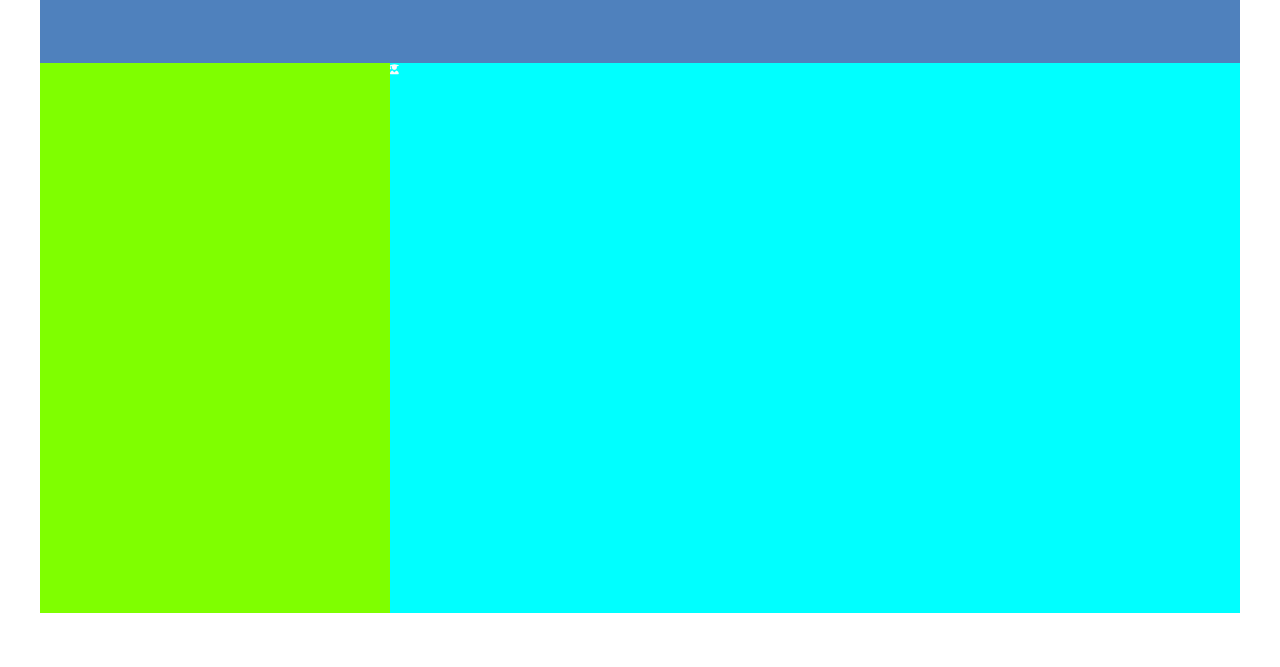
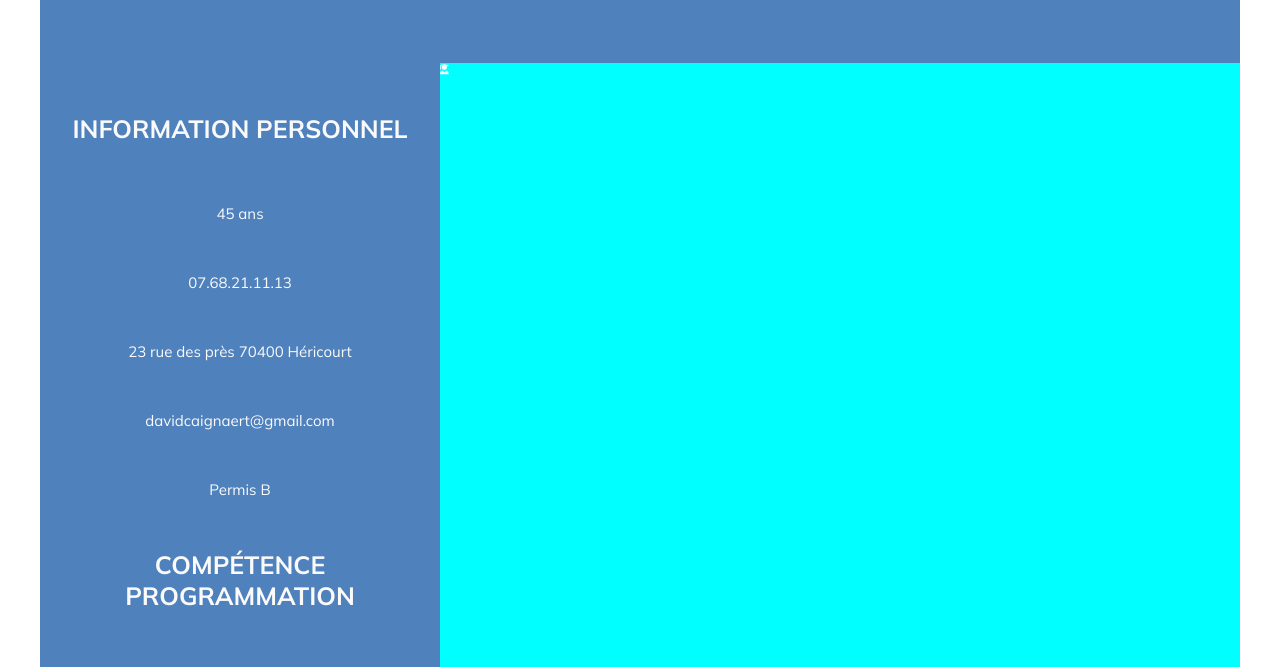
Before and after one commit to David-Caignaert/cv-david-caignaert, a website: page index.html in a window 1280 px wide. Shown: the part 187-854 px from the top of the page. Before the commit the page ends 800 px from the top, so only its background shows below. Drawn offline with Linux system fonts and the light colour scheme.

Commit message:
aside
Mise en page et style du aside

```diff
--- a/index.html
+++ b/index.html
@@ -17,17 +17,43 @@
     <title>CV david caignaert</title>
   </head>
   <body>
+    <!--Mise en place du grid -->
+
     <div class="grid__container">
+      <!-- La photo d'identité -->
       <div class="picture"></div>
+
+      <!-- le header -->
       <header>
         <h1>caignaert david</h1>
         <h2>développeur web et web mobile</h2>
       </header>
-      <aside class="aside">
-        <div></div>
-        <div></div>
+
+      <!-- Le aside -->
+      <aside>
+        <div>
+          <h1>Information personnel</h1>
+          <p>45 ans</p>
+          <p>07.68.21.11.13</p>
+          <p>23 rue des près 70400 Héricourt</p>
+          <p>davidcaignaert@gmail.com</p>
+          <p>Permis B</p>
+        </div>
+        <div>
+          <h1>Compétence programmation</h1>
+          <p><i class="fab fa-html5"></i>HTML</p>
+          <p><i class="fab fa-css3-alt"></i>CSS</p>
+          <p>C#</p>
+          <p><i class="fab fa-node-js"></i>JS</p>
+          <p><i class="fab fa-php"></i>PHP</p>
+          <p><i class="fab fa-wordpress-simple"></i>WORD PRESS</p>
+          <p><i class="fab fa-git-alt"></i>GIT</p>
+          <p><i class="fab fa-figma"></i>FIGMA</p>
+        </div>
       </aside>
-      <main class="main">
+
+      <!-- le main -->
+      <main>
         <div>
           <i class="fas fa-user-graduate"></i>
         </div>
--- a/scss/_reset.scss
+++ b/scss/_reset.scss
@@ -1,3 +1,4 @@
+// géneral
 * {
   margin: 0;
   padding: 0;
--- a/scss/style.scss
+++ b/scss/style.scss
@@ -8,7 +8,7 @@
   grid:
     "picture header" auto
     "aside main" 1fr
-    / 350px auto;
+    / 1fr 2fr;
 
   height: 100vh;
 }
@@ -48,13 +48,25 @@ header {
 }
 
 //The aside
-.aside {
+aside {
   grid-area: aside;
-  background: chartreuse;
+  background: var(--colorBlue);
+  color: var(--colorGrey);
+  h1 {
+    font-size: 2.5rem;
+    text-transform: uppercase;
+    text-align: center;
+    padding-top: 4rem;
+  }
+  p {
+    font-size: 1.5rem;
+    padding-top: 4rem;
+    text-align: center;
+  }
 }
 
 //The main
-.main {
+main {
   grid-area: main;
   background: cyan;
 }
```
Also changed, not shown: css/style.css.
